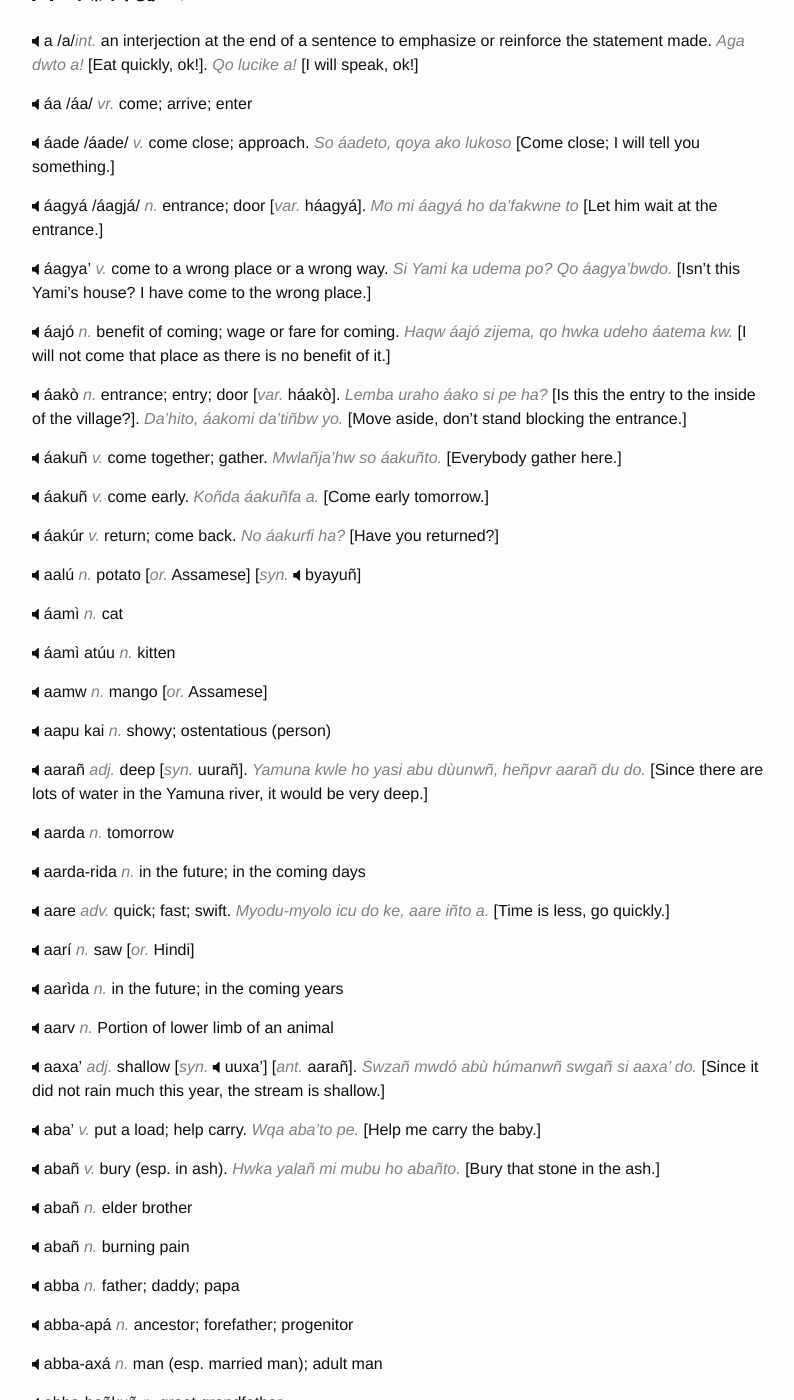
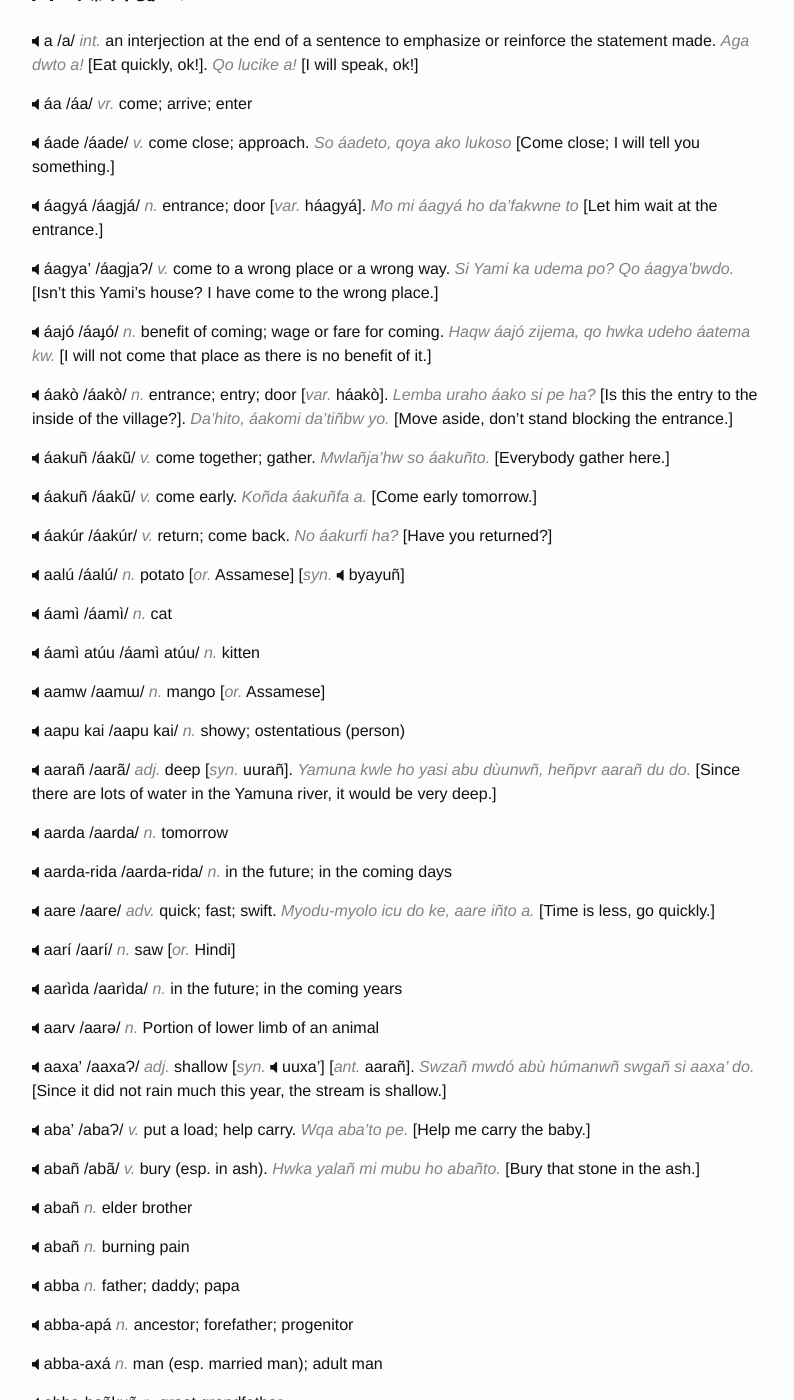
Before and after one commit to hacksparrow/language.apatani.org, a Jekyll site: the page built from dictionary/a.md, in a window 1280 px wide and 1400 px high, scrolled down 253 px. Shown: the whole window, without its empty margins (238-1032 px from the left). Built offline with Jekyll 4.4.1, drawn with Linux system fonts in a browser that asks for light colours; nearby versions of some CDN libraries; comment, search, counter and statistics services are not loaded.

Commit message:
Update a.md

```diff
--- a/dictionary/a.md
+++ b/dictionary/a.md
@@ -6,7 +6,7 @@ devanagari: अा
 ipa: a
 ---
 
-__a__ /a/_int._  an interjection at the end of a sentence to emphasize or reinforce the statement made. _Aga dwto a!_ [Eat quickly, ok!]. _Qo lucike a!_ [I will speak, ok!]
+__a__ /a/ _int._  an interjection at the end of a sentence to emphasize or reinforce the statement made. _Aga dwto a!_ [Eat quickly, ok!]. _Qo lucike a!_ [I will speak, ok!]
 
 __áa__ /áa/  _vr._  come; arrive; enter
 
@@ -14,47 +14,47 @@ __áade__ /áade/  _v._  come close; approach. _So áadeto, qoya ako lukoso_ [Co
 
 __áagyá__  /áagjá/ _n._  entrance; door  [_var._ háagyá]. _Mo mi áagyá ho da'fakwne to_ [Let him wait at the entrance.]
 
-__áagya'__ _v._  come to a wrong place or a wrong way. _Si Yami ka udema po? Qo áagya'bwdo._ [Isn't this Yami's house? I have come to the wrong place.]
+__áagya'__ /áagjaɁ/ _v._  come to a wrong place or a wrong way. _Si Yami ka udema po? Qo áagya'bwdo._ [Isn't this Yami's house? I have come to the wrong place.]
 
-__áajó__  _n._  benefit of coming; wage or fare for coming. _Haqw áajó zijema, qo hwka udeho áatema kw._ [I will not come that place as there is no benefit of it.]
+__áajó__ /áaɟó/  _n._  benefit of coming; wage or fare for coming. _Haqw áajó zijema, qo hwka udeho áatema kw._ [I will not come that place as there is no benefit of it.]
 
-__áakò__  _n._  entrance; entry; door [_var._  háakò]. _Lemba uraho áako si pe ha?_ [Is this the entry to the inside of the village?]. _Da'hito, áakomi da'tiñbw yo._ [Move aside, don't stand blocking the entrance.]
+__áakò__ /áakò/  _n._  entrance; entry; door [_var._  háakò]. _Lemba uraho áako si pe ha?_ [Is this the entry to the inside of the village?]. _Da'hito, áakomi da'tiñbw yo._ [Move aside, don't stand blocking the entrance.]
 
-__áakuñ__ _v._  come together; gather. _Mwlañja'hw so áakuñto._ [Everybody gather here.]
+__áakuñ__ /áakũ/ _v._  come together; gather. _Mwlañja'hw so áakuñto._ [Everybody gather here.]
 
-__áakuñ__ _v._  come early. _Koñda áakuñfa a._ [Come early tomorrow.]
+__áakuñ__ /áakũ/  _v._  come early. _Koñda áakuñfa a._ [Come early tomorrow.]
 
-__áakúr__ _v._  return; come back. _No áakurfi ha?_ [Have you returned?]
+__áakúr__ /áakúr/ _v._  return; come back. _No áakurfi ha?_ [Have you returned?]
 
-__aalú__  _n._  potato [_or._ Assamese]  [_syn._  byayuñ]
+__aalú__ /áalú/  _n._  potato [_or._ Assamese]  [_syn._  byayuñ]
 
-__áamì__  _n._  cat
+__áamì__  /áamì/ _n._  cat
 
-__áamì atúu__	_n._	kitten
+__áamì atúu__	/áamì atúu/ _n._	kitten
 
-__aamw__  _n._  mango [_or._ Assamese]
+__aamw__  /aamɯ/ _n._  mango [_or._ Assamese]
 
-__aapu kai__  _n._  showy; ostentatious (person)
+__aapu kai__  /aapu kai/ _n._  showy; ostentatious (person)
 
-__aarañ__ _adj._  deep  [_syn._  uurañ]. _Yamuna kwle ho yasi abu dùunwñ, heñpvr aarañ du do._ [Since there are lots of water in the Yamuna river, it would be very deep.]
+__aarañ__ /aarã/ _adj._  deep  [_syn._  uurañ]. _Yamuna kwle ho yasi abu dùunwñ, heñpvr aarañ du do._ [Since there are lots of water in the Yamuna river, it would be very deep.]
 
-__aarda__ _n._  tomorrow
+__aarda__ /aarda/ _n._  tomorrow
 
-__aarda-rida__  _n._  in the future; in the coming days
+__aarda-rida__  /aarda-rida/ _n._  in the future; in the coming days
 
-__aare__  _adv._  quick; fast; swift. _Myodu-myolo icu do ke, aare iñto a._ [Time is less, go quickly.]
+__aare__  /aare/ _adv._  quick; fast; swift. _Myodu-myolo icu do ke, aare iñto a._ [Time is less, go quickly.]
 
-__aarí__  _n._  saw [_or._ Hindi]
+__aarí__  /aarí/ _n._  saw [_or._ Hindi]
 
-__aarìda__  _n._  in the future; in the coming years
+__aarìda__  /aarìda/ _n._  in the future; in the coming years
 
-__aarv__  _n._  Portion of lower limb of an animal
+__aarv__  /aarǝ/ _n._  Portion of lower limb of an animal
 
-__aaxa'__ _adj._  shallow [_syn._  uuxa'] [_ant._  aarañ]. _Swzañ mwdó abù húmanwñ swgañ si aaxa' do._ [Since it did not rain much this year, the stream is shallow.]
+__aaxa'__ /aaxaɁ/ _adj._  shallow [_syn._  uuxa'] [_ant._  aarañ]. _Swzañ mwdó abù húmanwñ swgañ si aaxa' do._ [Since it did not rain much this year, the stream is shallow.]
 
-__aba'__  _v._  put a load; help carry. _Wqa aba'to pe._ [Help me carry the baby.]
+__aba'__  /abaɁ/ _v._  put a load; help carry. _Wqa aba'to pe._ [Help me carry the baby.]
 
-__abañ__  _v._  bury (esp. in ash). _Hwka yalañ mi mubu ho abañto._ [Bury that stone in the ash.]
+__abañ__  /abã/ _v._  bury (esp. in ash). _Hwka yalañ mi mubu ho abañto._ [Bury that stone in the ash.]
 
 __abañ__  _n._  elder brother
 
```
